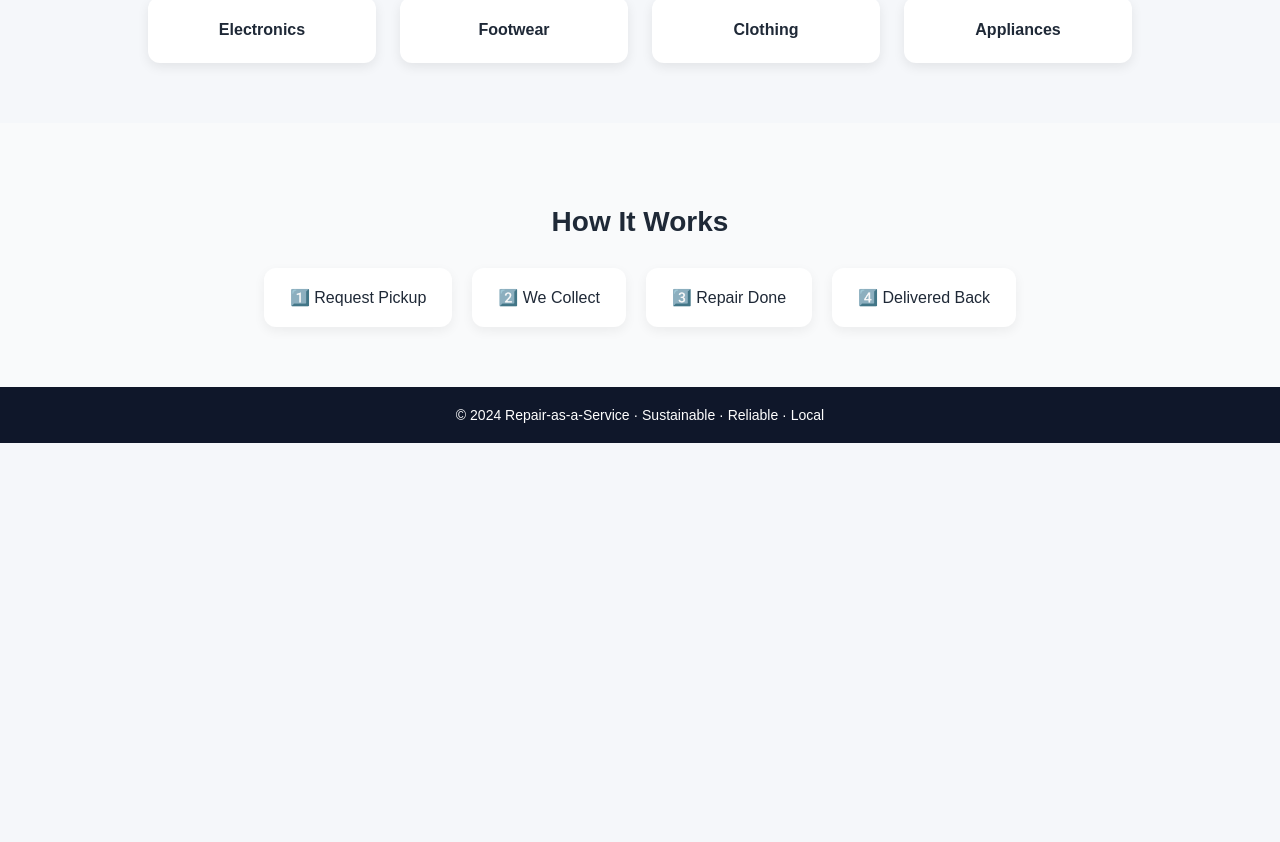
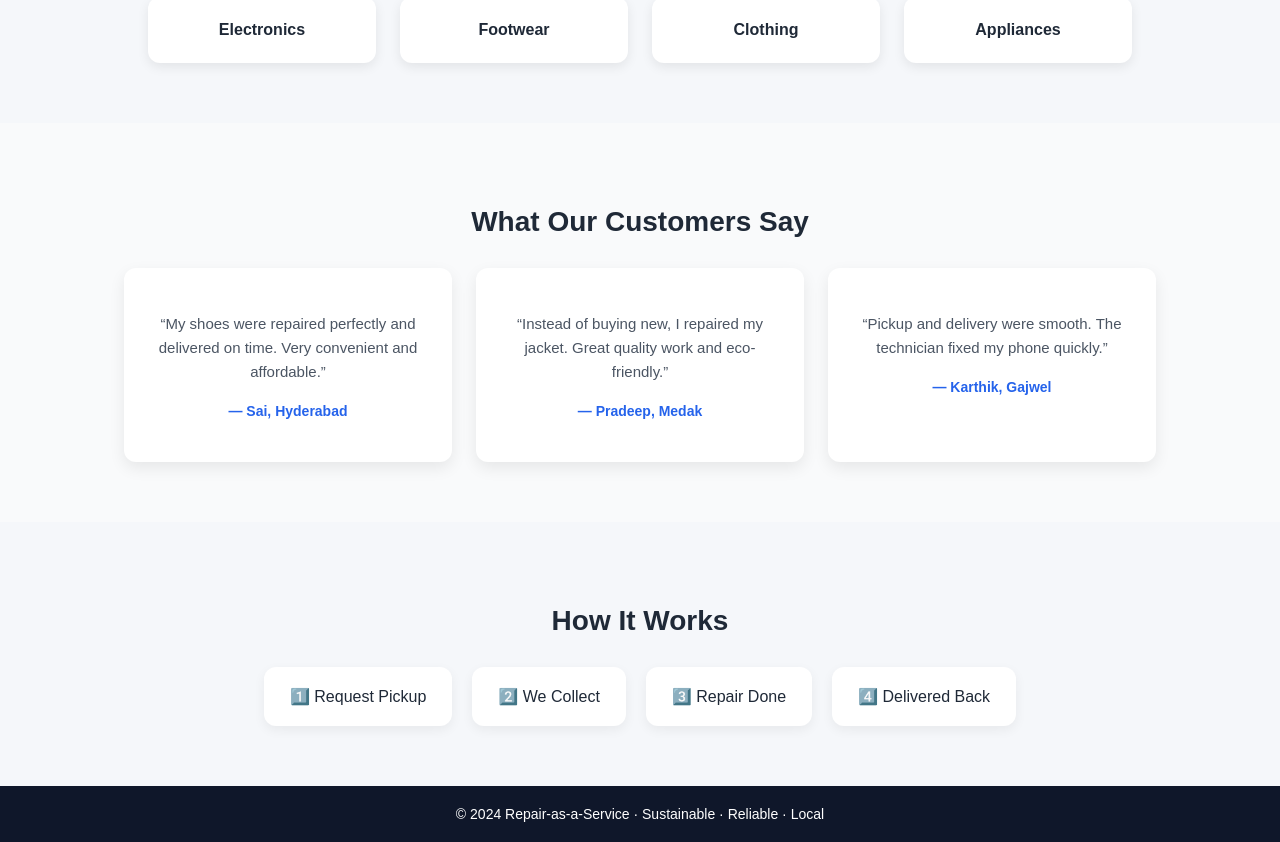
Before and after one commit to sandeepreddy2005/repair-as-a-service, a React (Create React App) app in the folder frontend/: page / in a window 1280 px wide. Shown: the part 840-1682 px from the top of the page. Before the commit the page ends 1283 px from the top, so only its background shows below. Built offline with nearby package versions, Linux system fonts and the light colour scheme.

Commit message:
Add testimonials and clean animation handling

```diff
--- a/frontend/src/pages/Home.js
+++ b/frontend/src/pages/Home.js
@@ -50,8 +50,39 @@ function Home() {
         </div>
       </section>
 
+      {/* TESTIMONIALS */}
+      <section style={styles.sectionAlt}>
+        <h2 style={styles.sectionTitle}>What Our Customers Say</h2>
+
+        <div style={styles.testimonialContainer}>
+          <div style={styles.testimonialCard}>
+            <p style={styles.testimonialText}>
+              “My shoes were repaired perfectly and delivered on time.
+              Very convenient and affordable.”
+            </p>
+            <h4 style={styles.testimonialName}>— Sai, Hyderabad</h4>
+          </div>
+
+          <div style={styles.testimonialCard}>
+            <p style={styles.testimonialText}>
+              “Instead of buying new, I repaired my jacket.
+              Great quality work and eco-friendly.”
+            </p>
+            <h4 style={styles.testimonialName}>— Pradeep, Medak</h4>
+          </div>
+
+          <div style={styles.testimonialCard}>
+            <p style={styles.testimonialText}>
+              “Pickup and delivery were smooth.
+              The technician fixed my phone quickly.”
+            </p>
+            <h4 style={styles.testimonialName}>— Karthik, Gajwel</h4>
+          </div>
+        </div>
+      </section>
+
       {/* HOW IT WORKS */}
-      <section style={styles.sectionAlt}>
+      <section style={styles.section}>
         <h2 style={styles.sectionTitle}>How It Works</h2>
         <div style={styles.steps}>
           <div style={styles.step}>1️⃣ Request Pickup</div>
@@ -66,6 +97,22 @@ function Home() {
         © 2024 Repair-as-a-Service · Sustainable · Reliable · Local
       </footer>
 
+      {/* SAFE ANIMATION STYLES */}
+      <style>
+        {`
+          @keyframes fadeUp {
+            from {
+              opacity: 0;
+              transform: translateY(20px);
+            }
+            to {
+              opacity: 1;
+              transform: translateY(0);
+            }
+          }
+        `}
+      </style>
+
     </div>
   );
 }
@@ -76,11 +123,10 @@ const styles = {
     color: "#1f2937",
   },
 
-  /* HERO */
   hero: {
     minHeight: "70vh",
     background: "linear-gradient(135deg, #2563eb, #1e40af)",
-    color: "white",                 // 🔥 FORCE WHITE TEXT
+    color: "white",
     display: "flex",
     flexDirection: "column",
     justifyContent: "center",
@@ -92,7 +138,7 @@ const styles = {
   title: {
     fontSize: "46px",
     marginBottom: "16px",
-    color: "white",                 // 🔥 EXPLICIT WHITE
+    color: "white",
   },
 
   subtitle: {
@@ -100,7 +146,7 @@ const styles = {
     maxWidth: "650px",
     marginBottom: "30px",
     lineHeight: "1.6",
-    color: "white",                 // 🔥 EXPLICIT WHITE
+    color: "white",
   },
 
   heroButton: {
@@ -114,7 +160,6 @@ const styles = {
     transition: "0.3s",
   },
 
-  /* SIMPLE ANIMATIONS */
   fadeIn: {
     animation: "fadeUp 1.2s ease forwards",
   },
@@ -123,7 +168,6 @@ const styles = {
     animation: "fadeUp 1.6s ease forwards",
   },
 
-  /* SECTIONS */
   section: {
     padding: "60px 20px",
     textAlign: "center",
@@ -140,7 +184,6 @@ const styles = {
     marginBottom: "30px",
   },
 
-  /* CARDS */
   cardContainer: {
     display: "flex",
     justifyContent: "center",
@@ -159,7 +202,34 @@ const styles = {
     cursor: "pointer",
   },
 
-  /* STEPS */
+  testimonialContainer: {
+    display: "flex",
+    justifyContent: "center",
+    gap: "24px",
+    flexWrap: "wrap",
+    marginTop: "30px",
+  },
+
+  testimonialCard: {
+    backgroundColor: "white",
+    padding: "24px",
+    width: "280px",
+    borderRadius: "12px",
+    boxShadow: "0 6px 16px rgba(0,0,0,0.08)",
+  },
+
+  testimonialText: {
+    fontSize: "15px",
+    lineHeight: "1.6",
+    marginBottom: "12px",
+  },
+
+  testimonialName: {
+    fontSize: "14px",
+    fontWeight: "bold",
+    color: "#2563eb",
+  },
+
   steps: {
     display: "flex",
     justifyContent: "center",
@@ -175,7 +245,6 @@ const styles = {
     fontWeight: "500",
   },
 
-  /* FOOTER */
   footer: {
     backgroundColor: "#0f172a",
     color: "white",
@@ -185,20 +254,4 @@ const styles = {
   },
 };
 
-/* GLOBAL KEYFRAMES */
-const style = document.createElement("style");
-style.innerHTML = `
-@keyframes fadeUp {
-  from {
-    opacity: 0;
-    transform: translateY(20px);
-  }
-  to {
-    opacity: 1;
-    transform: translateY(0);
-  }
-}
-`;
-document.head.appendChild(style);
-
 export default Home;
```
